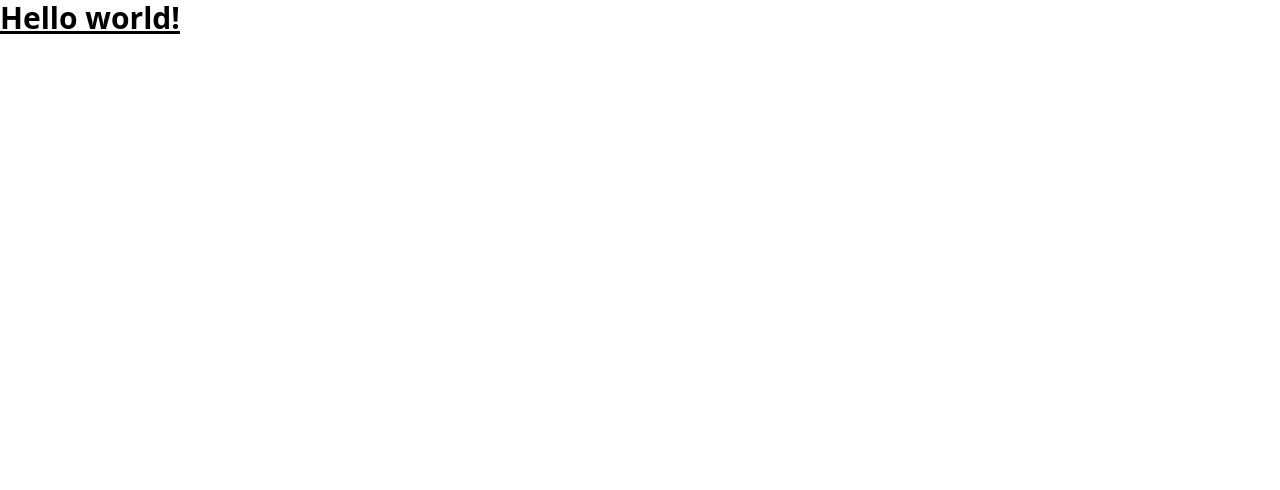
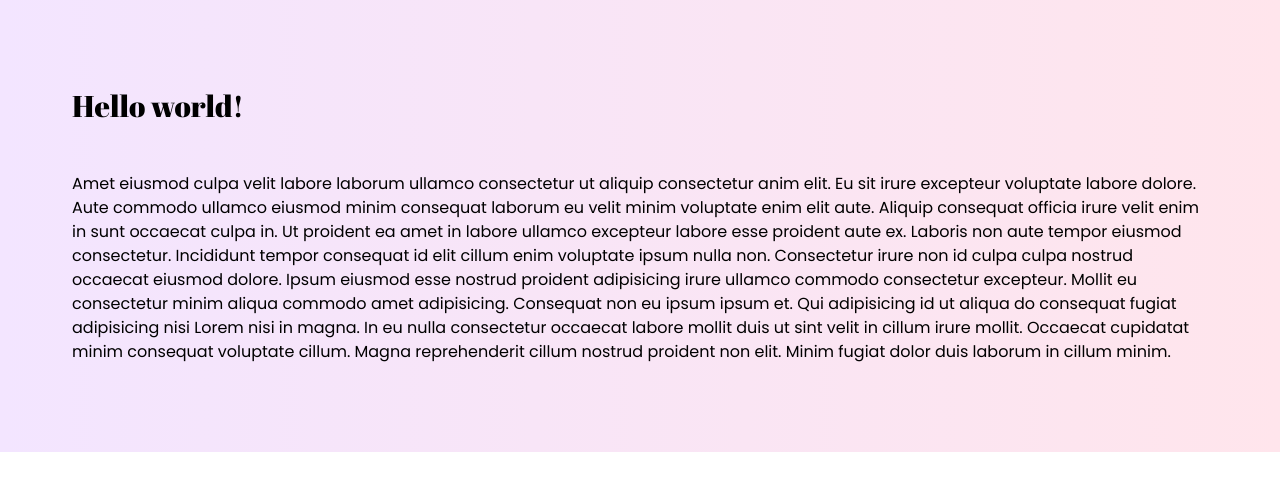
Before and after one commit to solch4/Portfolio, a Next.js app: page / in a window 1280 px wide. Shown: the top 490 px of the page. Built offline with nearby package versions, Linux system fonts and the light colour scheme.

Commit message:
tailwind customization

```diff
--- a/app/layout.js
+++ b/app/layout.js
@@ -1,4 +1,4 @@
-import '../src/styles/globals.css'
+import '../styles/globals.css'
 
 export default function RootLayout({ children }) {
   return (
--- a/app/page.js
+++ b/app/page.js
@@ -1,7 +1,17 @@
-export default function Home() {
+import { Poppins } from "@next/font/google";
+import { styles } from "@/styles";
+import Home from "@/sections/Home";
+
+const poppins = Poppins({
+  subsets: ["latin"],
+  variable: "--font-poppins",
+  weight: "400",
+});
+
+export default function Page() {
   return (
-    <h1 className="text-3xl font-bold underline">
-      Hello world!
-    </h1>
-  )
+    <div className={`${styles.gradient} ${poppins.variable} font-poppins`}>
+      <Home />
+    </div>
+  );
 }
--- /dev/null
+++ b/sections/Home.js
@@ -0,0 +1,37 @@
+import React from "react";
+import { Abril_Fatface } from "@next/font/google";
+import { styles } from "@/styles";
+
+const abrilFatface = Abril_Fatface({
+  subsets: ["latin"],
+  variable: "--font-abrilFatface",
+  weight: "400",
+});
+
+export default function Home() {
+  return (
+    <div className={`${styles.container} ${styles.verticalFlow}`}>
+      <h1 className={`${abrilFatface.variable} font-abrilFatface text-3xl`}>
+        Hello world!
+      </h1>
+      <p>
+        Amet eiusmod culpa velit labore laborum ullamco consectetur ut aliquip
+        consectetur anim elit. Eu sit irure excepteur voluptate labore dolore.
+        Aute commodo ullamco eiusmod minim consequat laborum eu velit minim
+        voluptate enim elit aute. Aliquip consequat officia irure velit enim in
+        sunt occaecat culpa in. Ut proident ea amet in labore ullamco excepteur
+        labore esse proident aute ex. Laboris non aute tempor eiusmod
+        consectetur. Incididunt tempor consequat id elit cillum enim voluptate
+        ipsum nulla non. Consectetur irure non id culpa culpa nostrud occaecat
+        eiusmod dolore. Ipsum eiusmod esse nostrud proident adipisicing irure
+        ullamco commodo consectetur excepteur. Mollit eu consectetur minim
+        aliqua commodo amet adipisicing. Consequat non eu ipsum ipsum et. Qui
+        adipisicing id ut aliqua do consequat fugiat adipisicing nisi Lorem nisi
+        in magna. In eu nulla consectetur occaecat labore mollit duis ut sint
+        velit in cillum irure mollit. Occaecat cupidatat minim consequat
+        voluptate cillum. Magna reprehenderit cillum nostrud proident non elit.
+        Minim fugiat dolor duis laborum in cillum minim.
+      </p>
+    </div>
+  );
+}
--- /dev/null
+++ b/styles/index.js
@@ -0,0 +1,5 @@
+export const styles = {
+  gradient: "bg-gradient-to-r from-secondary-50 to-primary-50",
+  container: "w-full max-w-[1280px] mx-auto md:px-[4.5rem] md:py-[5.5rem] p-8",
+  verticalFlow: "flex flex-col gap-6 md:gap-12",
+};
--- a/tailwind.config.js
+++ b/tailwind.config.js
@@ -1,12 +1,74 @@
 /** @type {import('tailwindcss').Config} */
+
+const { fontFamily } = require("tailwindcss/defaultTheme");
+
 module.exports = {
   content: [
     "./app/**/*.{js,ts,jsx,tsx}",
     "./pages/**/*.{js,ts,jsx,tsx}",
     "./components/**/*.{js,ts,jsx,tsx}",
+    "./styles/**/*.{js,ts,jsx,tsx}",
+    "./sections/**/*.{js,ts,jsx,tsx}",
   ],
   theme: {
-    extend: {},
+    colors: {
+      transparent: "transparent",
+      current: "currentColor",
+      primary: {
+        50: "#FFE5EC",
+        100: "#FFB3C7",
+        200: "#FF80A2",
+        300: "#FF4D7D",
+        400: "#FF1A58",
+        500: "#E6003F",
+        600: "#B30031",
+        700: "#800023",
+        800: "#4D0015",
+        900: "#1A0007",
+      },
+      secondary: {
+        50: "#F3E5FF",
+        100: "#DCB3FF",
+        200: "#C480FF",
+        300: "#AC4DFF",
+        400: "#951AFF",
+        500: "#7B00E6",
+        600: "#6000B3",
+        700: "#440080",
+        800: "#29004D",
+        900: "#0E001A",
+      },
+      terciary: {
+        50: "#FFFDE5",
+        100: "#FFFAB3",
+        200: "#FFF780",
+        300: "#FFF44D",
+        400: "#FFF01A",
+        500: "#E6D700",
+        600: "#B3A700",
+        700: "#807700",
+        800: "#4D4800",
+        900: "#1A1800",
+      },
+      neutral: {
+        50: "#F4F0F1",
+        100: "#DED3D6",
+        200: "#C8B6BB",
+        300: "#B2999F",
+        400: "#9D7C84",
+        500: "#83626B",
+        600: "#664D53",
+        700: "#49373B",
+        800: "#2C2124",
+        900: "#0F0B0C",
+      },
+    },
+    extend: {
+      fontFamily: {
+        poppins: ["var(--font-poppins)", ...fontFamily.sans],
+        abrilFatface: ["var(--font-abrilFatface)", ...fontFamily.serif],
+      },
+    },
   },
   plugins: [],
 };
```
Also changed, not shown: styles/globals.css (renamed from src/styles/globals.css).
